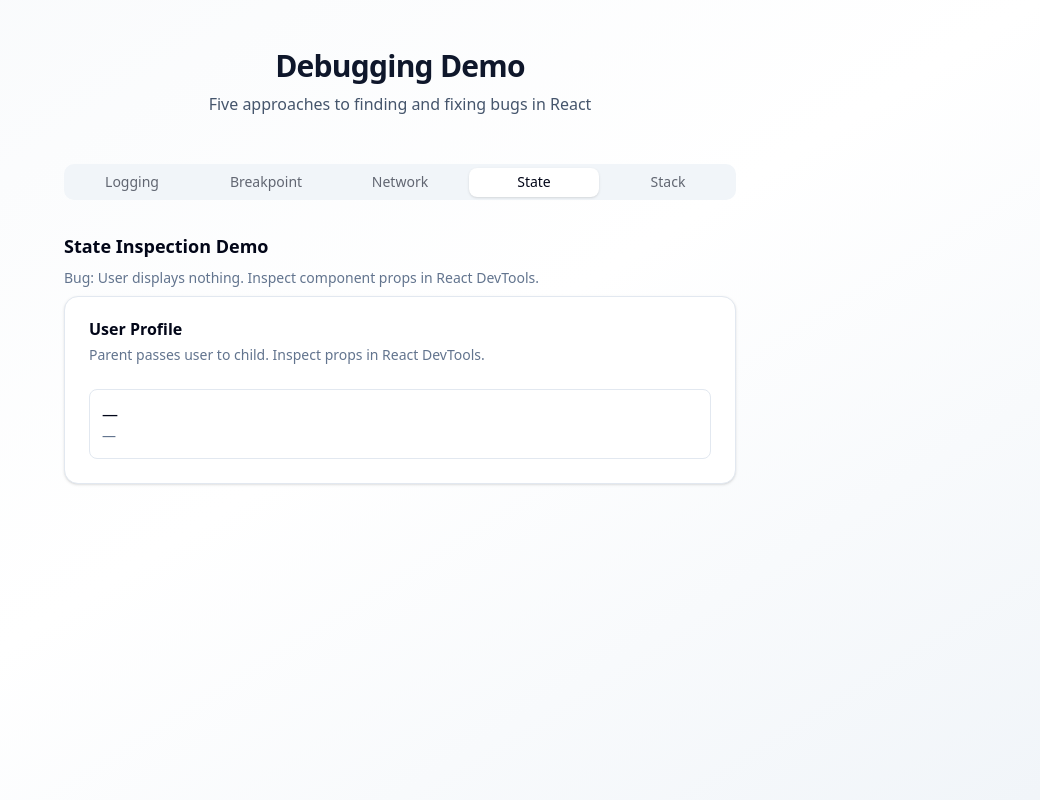
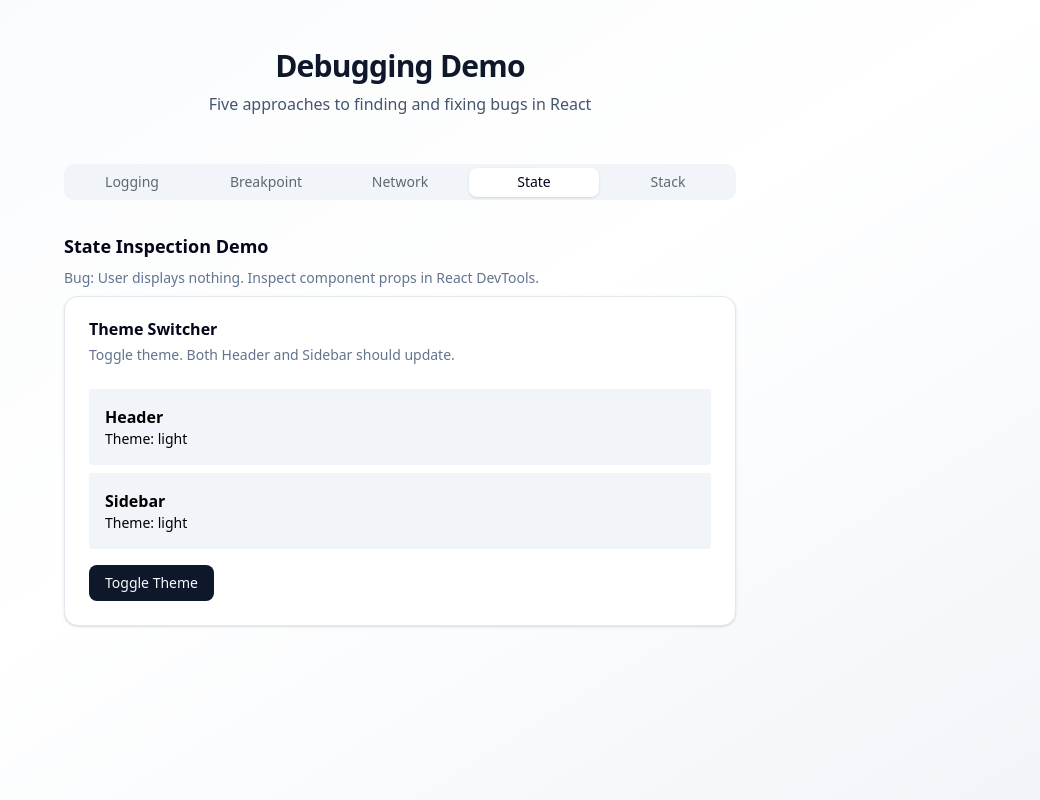
Before and after one commit to romaannaeem/devsmeet-feb10-demo, a Next.js app: page / in a window 1280 px wide. Both pictures are taken after a click on the tab "State". Shown: the whole page, without its empty margins (240-1280 px from the left). Built offline with nearby package versions, Linux system fonts and the light colour scheme.

Commit message:
state inspection demo made better

```diff
--- a/components/demos/state-inspection-demo.tsx
+++ b/components/demos/state-inspection-demo.tsx
@@ -1,31 +1,55 @@
 "use client";
 
+import { useState } from "react";
+import { Button } from "@/components/ui/button";
 import { Card, CardContent, CardDescription, CardHeader, CardTitle } from "@/components/ui/card";
 
-type User = { name: string; email: string };
+type Theme = "light" | "dark";
 
-function UserDisplay({ user }: { user?: User }) {
-  // Child expects "user" - parent passes "usr" (typo), so this is undefined
+function Header({ theme }: { theme: Theme }) {
   return (
-    <div className="rounded-md border p-3">
-      <p className="font-medium">{user?.name ?? "—"}</p>
-      <p className="text-sm text-muted-foreground">{user?.email ?? "—"}</p>
+    <div className={`p-4 rounded ${theme === "dark" ? "bg-slate-800 text-white" : "bg-slate-100 text-black"}`}>
+      <h2 className="font-bold">Header</h2>
+      <p className="text-sm">Theme: {theme}</p>
+    </div>
+  );
+}
+
+function Sidebar({ theme }: { theme: Theme }) {
+  return (
+    <div className={`p-4 rounded ${theme === "dark" ? "bg-slate-800 text-white" : "bg-slate-100 text-black"}`}>
+      <h2 className="font-bold">Sidebar</h2>
+      <p className="text-sm">Theme: {theme}</p>
+    </div>
+  );
+}
+
+function Layout({ theme }: { theme: Theme }) {
+  return (
+    <div className="space-y-2">
+      <Header theme={theme} />
+      {/* 🐛 */}
+      <Sidebar theme={"light"} />
     </div>
   );
 }
 
 export function StateInspectionDemo() {
-  const user: User = { name: "Jane Doe", email: "jane@example.com" };
+  const [theme, setTheme] = useState<Theme>("light");
 
   return (
     <Card>
       <CardHeader>
-        <CardTitle>User Profile</CardTitle>
-        <CardDescription>Parent passes user to child. Inspect props in React DevTools.</CardDescription>
+        <CardTitle>Theme Switcher</CardTitle>
+        <CardDescription>
+          Toggle theme. Both Header and Sidebar should update.
+        </CardDescription>
       </CardHeader>
-      <CardContent>
-        {/* Intentional bug: passing usr instead of user */}
-        <UserDisplay {...({ usr: user } as { user?: User })} />
+      <CardContent className="space-y-4">
+        <Layout theme={theme} />
+        <Button onClick={() => setTheme(theme === "light" ? "dark" : "light")}>
+          Toggle Theme
+        </Button>
       </CardContent>
     </Card>
   );
```
